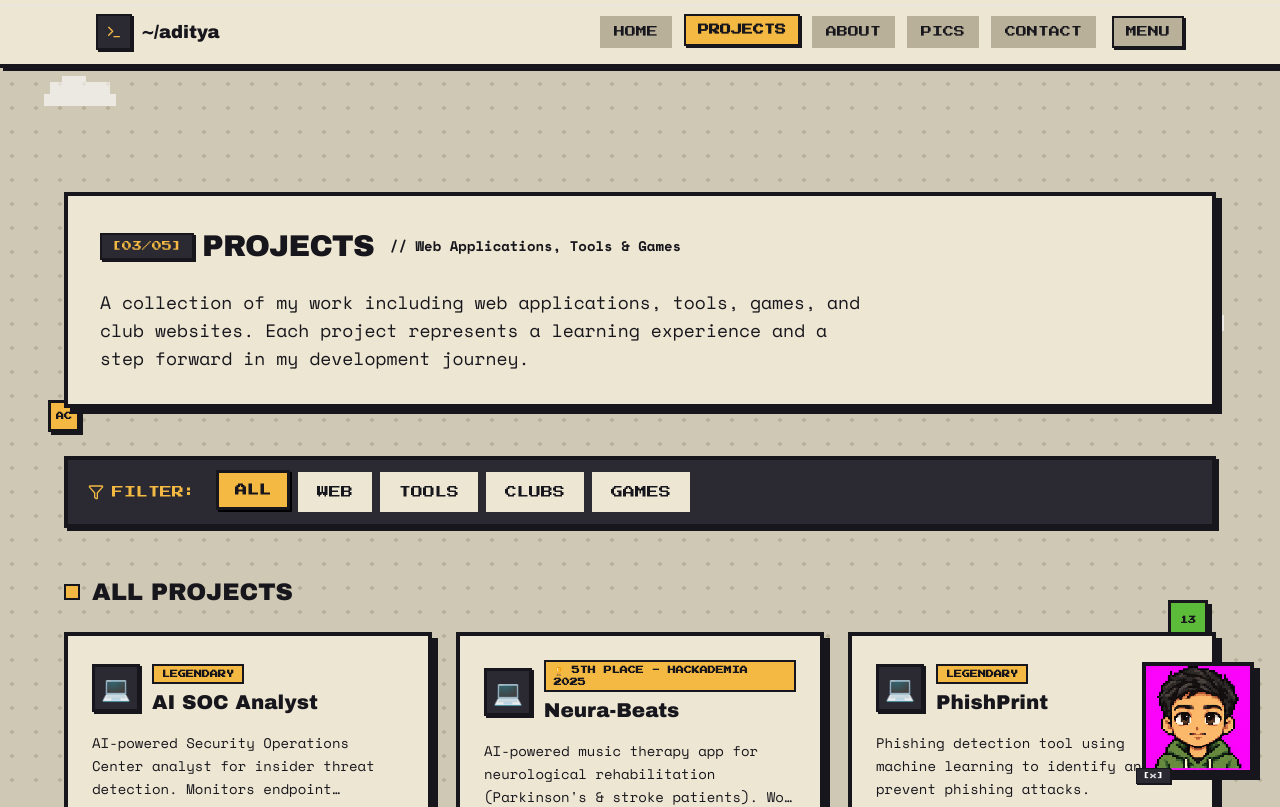
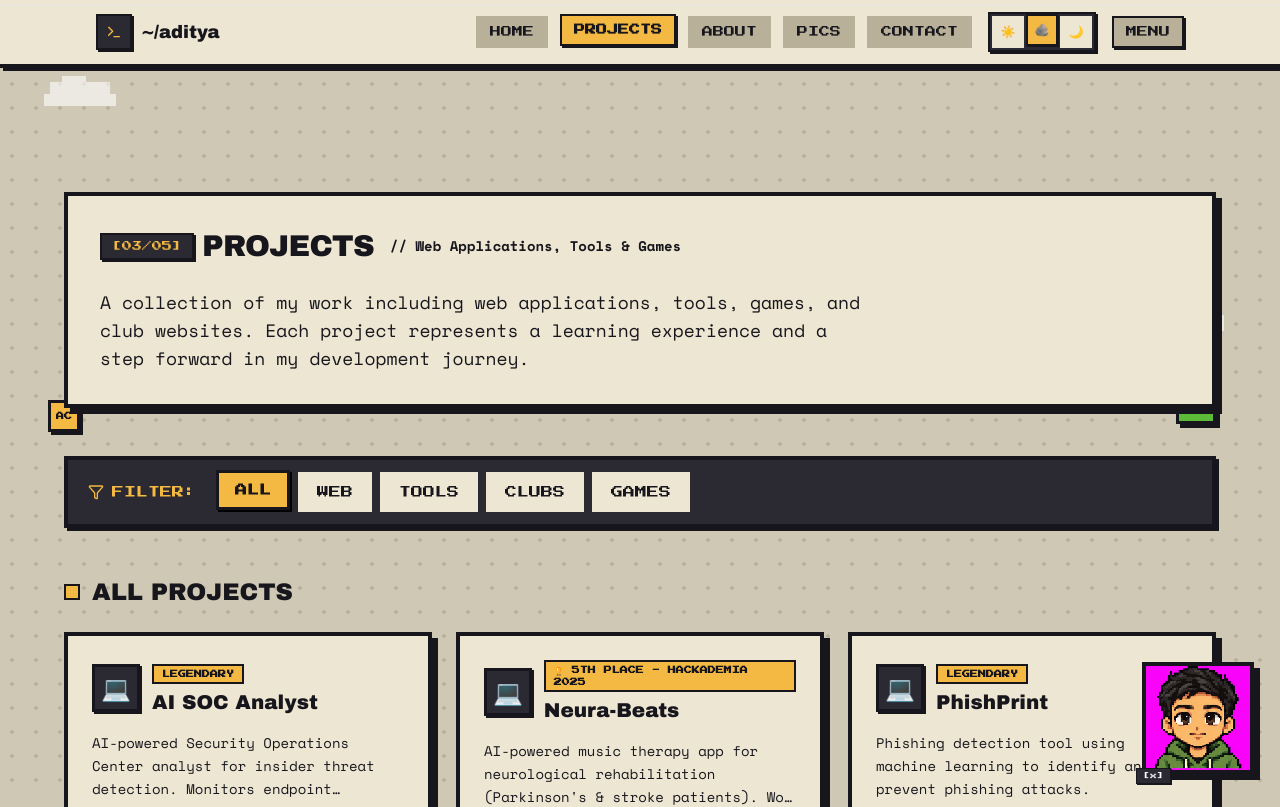
Before and after one commit to Aditya-J07/portfolio, a React (Vite) app: page /projects in a window 1280 px wide. Shown: the top 807 px of the page. Built offline with nearby package versions, Linux system fonts and the light colour scheme.

Commit message:
fix: relocate 13 cube up and revamp theme selectors in navbar and home page

```diff
--- a/src/components/Navbar.tsx
+++ b/src/components/Navbar.tsx
@@ -3,6 +3,7 @@ import { Link, useLocation } from 'react-router-dom';
 import { Menu, X, Terminal, MoreHorizontal } from 'lucide-react';
 import { motion, AnimatePresence } from 'framer-motion';
 import Sidebar from './Sidebar';
+import ThemeToggle from './ThemeToggle';
 
 const navLinks = [
   { name: 'Home', path: '/' },
@@ -51,6 +52,11 @@ export default function Navbar() {
                 );
               })}
 
+              {/* Quick Compact Theme Toggle in Navbar */}
+              <div className="ml-1">
+                <ThemeToggle compact={true} />
+              </div>
+
               <button
                 type="button"
                 onClick={() => setIsSidebarOpen(true)}
@@ -62,6 +68,7 @@ export default function Navbar() {
 
             {/* Mobile Actions */}
             <div className="md:hidden flex items-center gap-2">
+              <ThemeToggle compact={true} />
               <button
                 type="button"
                 onClick={() => setIsSidebarOpen(true)}
--- a/src/components/ParallaxDecorations.tsx
+++ b/src/components/ParallaxDecorations.tsx
@@ -156,9 +156,9 @@ export default function ParallaxDecorations() {
             </div>
           </div>
 
-          {/* Voxel Grass Cube (Tier Near) */}
+          {/* Voxel Grass Cube (Tier Near) - positioned safely above buddy & speech bubble */}
           <div
-            className="parallax-tier-near absolute top-3/4 right-16 w-12 h-12 ambient-floating-cube hidden md:block"
+            className="parallax-tier-near absolute top-[48%] right-14 w-12 h-12 ambient-floating-cube hidden md:block"
             style={{ willChange: 'transform' }}
           >
             <div className="w-10 h-10 bg-accent-green border-3 border-border shadow-[4px_4px_0px_var(--shadow)] flex items-center justify-center font-pixel text-[8px] text-accent-ink font-bold">
--- a/src/components/ThemeSelector.tsx
+++ b/src/components/ThemeSelector.tsx
@@ -1,12 +1,69 @@
-import ThemeToggle from './ThemeToggle';
+import { useTheme, type Theme } from '../context/ThemeContext';
+
+interface ThemeItem {
+  id: Theme;
+  name: string;
+  desc: string;
+  icon: string;
+}
+
+const THEMES: ThemeItem[] = [
+  { id: 'light', name: 'LIGHT', desc: 'Overworld Sky', icon: '☀️' },
+  { id: 'middle', name: 'STONE', desc: 'Canon Parchment', icon: '🪨' },
+  { id: 'dark', name: 'DARK', desc: 'Bedrock Cave', icon: '🌙' },
+];
 
 export default function ThemeSelector() {
+  const { theme, setTheme } = useTheme();
+
   return (
-    <div className="space-y-3">
-      <div className="font-pixel text-[10px] text-ink uppercase tracking-wider mb-2">
-        World Theme Slot
+    <div className="space-y-2 w-full">
+      <div className="font-pixel text-[9px] text-ink/70 uppercase tracking-wider flex items-center justify-between pb-1 border-b border-border/20">
+        <span>World Slots</span>
+        <span className="text-accent-yellow font-bold uppercase">{theme}</span>
       </div>
-      <ThemeToggle />
+
+      <div className="space-y-2">
+        {THEMES.map((t) => {
+          const isActive = theme === t.id;
+          return (
+            <button
+              key={t.id}
+              type="button"
+              onClick={() => setTheme(t.id)}
+              className={`w-full flex items-center justify-between px-3 py-2 border-2 transition-all cursor-pointer text-left select-none ${
+                isActive
+                  ? 'bg-accent-yellow text-accent-ink border-border font-bold shadow-[2px_2px_0px_var(--shadow)] -translate-y-0.5'
+                  : 'bg-surface-2 text-ink border-border/40 hover:border-border hover:bg-surface-1 hover:-translate-y-0.5'
+              }`}
+            >
+              <div className="flex items-center gap-2.5 min-w-0">
+                <span className="text-base select-none shrink-0" aria-hidden="true">
+                  {t.icon}
+                </span>
+                <div className="truncate">
+                  <div className="font-pixel text-[9px] uppercase leading-none truncate font-bold">
+                    {t.name}
+                  </div>
+                  <div className="font-mono text-[8px] opacity-75 mt-0.5 truncate">
+                    {t.desc}
+                  </div>
+                </div>
+              </div>
+
+              {isActive ? (
+                <span className="font-pixel text-[7px] bg-surface-deep text-accent-yellow px-1.5 py-0.5 border border-border shrink-0 ml-1">
+                  ON
+                </span>
+              ) : (
+                <span className="font-pixel text-[7px] text-ink/40 shrink-0 ml-1">
+                  SET
+                </span>
+              )}
+            </button>
+          );
+        })}
+      </div>
     </div>
   );
 }
--- a/src/components/ThemeToggle.tsx
+++ b/src/components/ThemeToggle.tsx
@@ -20,11 +20,43 @@ interface ThemeToggleProps {
 export default function ThemeToggle({ compact = false }: ThemeToggleProps) {
   const { theme, setTheme } = useTheme();
 
+  if (compact) {
+    return (
+      <div
+        role="radiogroup"
+        aria-label="Theme selector"
+        className="inline-flex items-center p-0.5 bg-surface-deep border-2 border-border shadow-[2px_2px_0px_var(--shadow)] gap-0.5"
+      >
+        {THEME_OPTIONS.map((opt) => {
+          const isActive = theme === opt.id;
+          return (
+            <button
+              key={opt.id}
+              type="button"
+              role="radio"
+              aria-checked={isActive}
+              aria-label={opt.title}
+              title={opt.title}
+              onClick={() => setTheme(opt.id)}
+              className={`w-7 h-7 sm:w-8 sm:h-8 flex items-center justify-center text-xs transition-all select-none cursor-pointer ${
+                isActive
+                  ? 'bg-accent-yellow text-accent-ink border-2 border-border font-bold shadow-[1px_1px_0px_var(--shadow)] -translate-y-0.5'
+                  : 'bg-surface-1 text-ink border-2 border-transparent hover:bg-surface-2 hover:border-border/60'
+              }`}
+            >
+              <span aria-hidden="true">{opt.icon}</span>
+            </button>
+          );
+        })}
+      </div>
+    );
+  }
+
   return (
     <div
       role="radiogroup"
       aria-label="Theme selector"
-      className="inline-flex items-center p-1 bg-surface-deep border-3 border-border shadow-brutal-sm gap-1"
+      className="w-full grid grid-cols-3 gap-1.5 p-1 bg-surface-deep border-3 border-border shadow-brutal-sm"
     >
       {THEME_OPTIONS.map((opt) => {
         const isActive = theme === opt.id;
@@ -35,17 +67,18 @@ export default function ThemeToggle({ compact = false }: ThemeToggleProps) {
             role="radio"
             aria-checked={isActive}
             aria-label={opt.title}
+            title={opt.title}
             onClick={() => setTheme(opt.id)}
-            className={`min-h-[36px] sm:min-h-[40px] px-2 sm:px-3 py-1 font-pixel text-[9px] sm:text-[10px] uppercase flex items-center gap-1.5 transition-all select-none ${
+            className={`min-h-[36px] py-1 px-1.5 font-pixel text-[9px] uppercase flex items-center justify-center gap-1 transition-all select-none cursor-pointer truncate ${
               isActive
                 ? 'bg-accent-yellow text-accent-ink border-2 border-border font-bold shadow-[2px_2px_0px_var(--shadow)] -translate-y-0.5'
-                : 'bg-surface-1 text-ink border-2 border-transparent hover:bg-surface-2 hover:-translate-y-0.5'
+                : 'bg-surface-1 text-ink border-2 border-transparent hover:bg-surface-2 hover:border-border/60'
             }`}
           >
-            <span className="text-xs" aria-hidden="true">
+            <span className="text-xs shrink-0" aria-hidden="true">
               {opt.icon}
             </span>
-            {!compact && <span className="hidden xs:inline">{opt.label}</span>}
+            <span className="truncate">{opt.label}</span>
           </button>
         );
       })}
```
